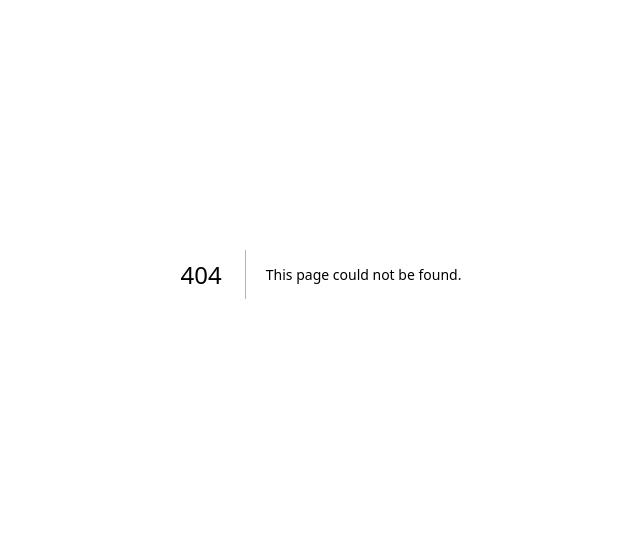
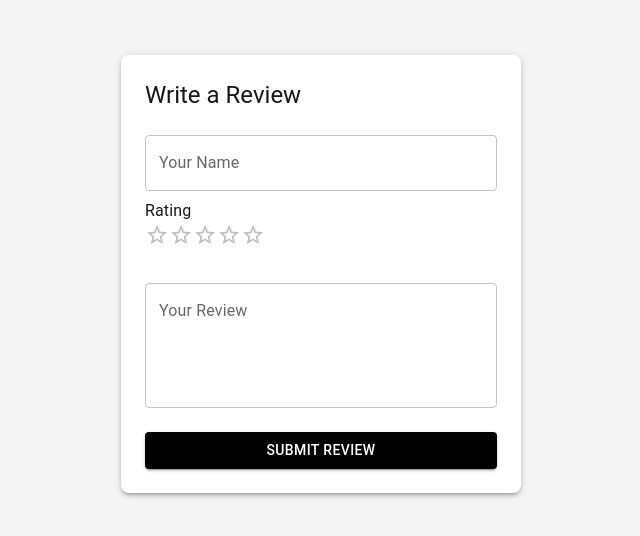
Before and after one commit to Antonako1/ryhmaprojekti, a Next.js app in the folder frontend/: page /Reviews in a window 1280 px wide. Before the commit this address had no page. Shown: the part 126-662 px from the top of the page, without its empty margins (319-959 px from the left). Built offline with nearby package versions, Linux system fonts and the light colour scheme.

Commit message:
Review form

```diff
--- /dev/null
+++ b/frontend/app/Reviews/page.tsx
@@ -0,0 +1,96 @@
+"use client"
+
+import React, { useState } from 'react';
+import { TextField, Button, Rating, Box, Typography } from '@mui/material';
+
+const ReviewForm: React.FC = () => {
+  const [name, setName] = useState('');
+  const [rating, setRating] = useState<number | null>(0);
+  const [reviewText, setReviewText] = useState('');
+  const [error, setError] = useState<string>('');
+
+  const handleSubmit = (event: React.FormEvent) => {
+    event.preventDefault();
+
+    if (!name || rating === null || !reviewText) {
+      setError('Please fill all fields!');
+      return;
+    }
+
+    setName('');
+    setRating(0);
+    setReviewText('');
+    setError('');
+  };
+
+  return (
+    <Box
+      sx={{
+        display: 'flex',
+        justifyContent: 'center',
+        alignItems: 'center',
+        height: '100vh',
+        backgroundColor: '#f4f4f4',
+      }}
+    >
+      <Box
+        sx={{
+          width: 400,
+          padding: 3,
+          boxShadow: 3,
+          borderRadius: 2,
+          backgroundColor: '#fff',
+        }}
+      >
+        <Typography variant="h5" gutterBottom>
+          Write a Review
+        </Typography>
+
+        {error && <Typography color="error">{error}</Typography>}
+
+        <form onSubmit={handleSubmit}>
+          <TextField
+            label="Your Name"
+            fullWidth
+            variant="outlined"
+            margin="normal"
+            value={name}
+            onChange={(e) => setName(e.target.value)}
+          />
+
+          <Box sx={{ marginBottom: 2 }}>
+            <Typography variant="body1">Rating</Typography>
+            <Rating
+              name="rating"
+              value={rating}
+              onChange={(event, newValue) => setRating(newValue)}
+            />
+          </Box>
+
+          <TextField
+            label="Your Review"
+            fullWidth
+            variant="outlined"
+            multiline
+            rows={4}
+            margin="normal"
+            value={reviewText}
+            onChange={(e) => setReviewText(e.target.value)}
+          />
+
+          <Button
+            type="submit"
+            variant="contained"
+            color="primary"
+            fullWidth
+            sx={{ marginTop: 2, backgroundColor: 'black' }}
+          >
+            Submit Review
+          </Button>
+        </form>
+      </Box>
+    </Box>
+  );
+};
+
+export default ReviewForm;
--- a/frontend/app/page.tsx
+++ b/frontend/app/page.tsx
@@ -10,7 +10,7 @@ export default function Home() {
         <Link href="/LoginRegister">Login</Link>
       </li>
       <li>
-        <Link href="/about">About Us</Link>
+        <Link href="/Reviews">Reviews</Link>
       </li>
       <li>
         <Link href="/blog/hello-world">Blog Post</Link>
```
